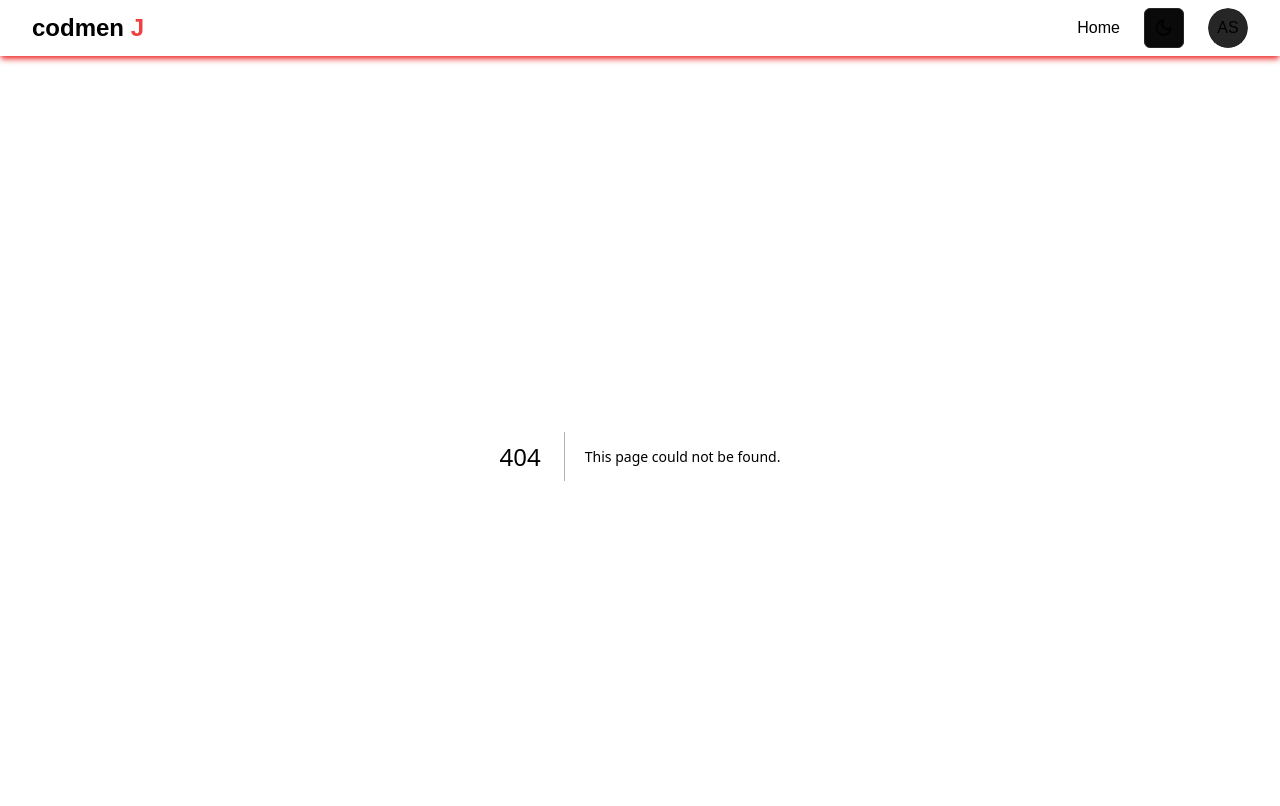
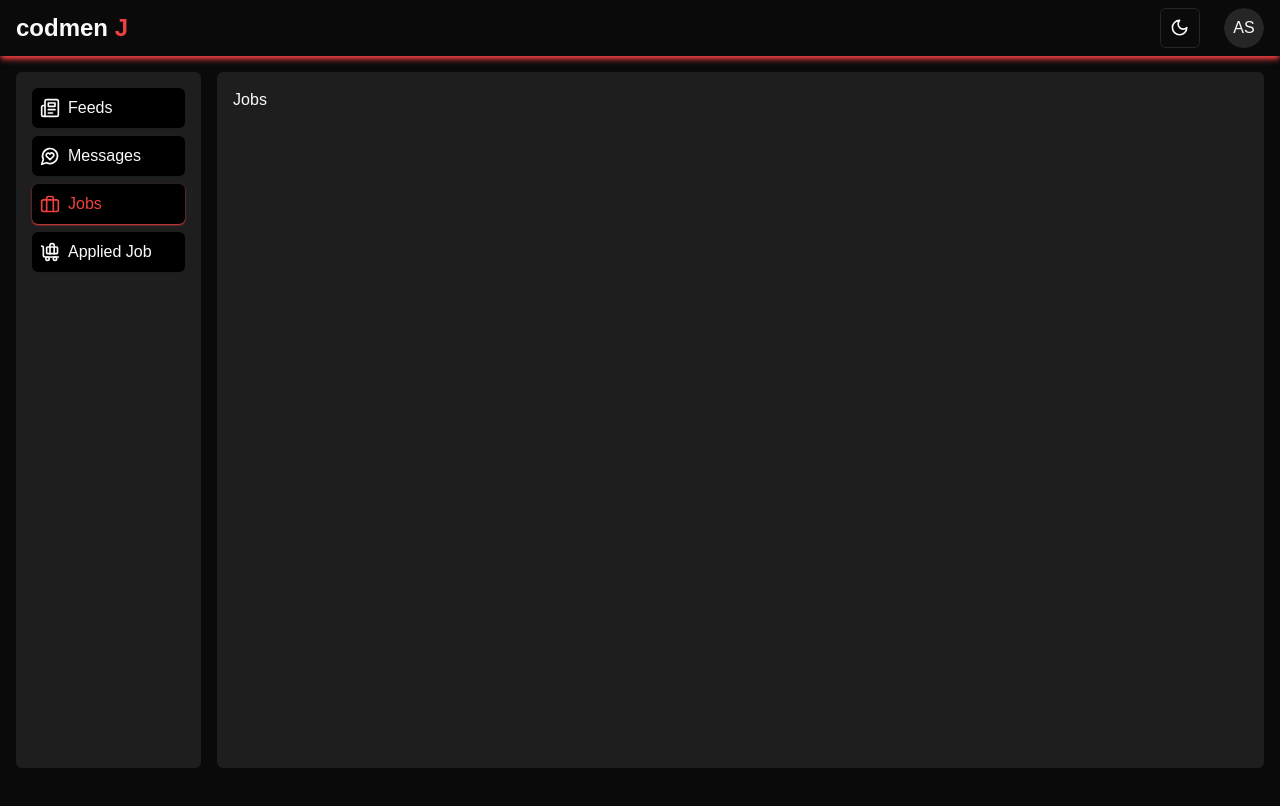
Before and after one commit to iamamitshrma/codmen-jobs, a Next.js app: page /jobs in a window 1280 px wide. Before the commit this address had no page. Shown: the top 806 px of the page. Built offline with nearby package versions, Linux system fonts and the light colour scheme; a web font is replaced by a local one.

Commit message:
layout design for aside ancd content

```diff
--- /dev/null
+++ b/app/applied-jobs/page.tsx
@@ -0,0 +1,7 @@
+export default function AppliedJobsPage() {
+    return (
+        <div>
+            AppliedJobs
+        </div>
+    )
+}
--- /dev/null
+++ b/app/jobs/page.tsx
@@ -0,0 +1,7 @@
+export default function JobsPage() {
+    return (
+        <div>
+            Jobs
+        </div>
+    )
+}
--- a/app/layout.tsx
+++ b/app/layout.tsx
@@ -4,6 +4,7 @@ import "./globals.css";
 import AuthProvider from "@/components/AuthProvider";
 import { ThemeProvider } from "@/components/ThemeProvider";
 import Navbar from "@/components/Navbar";
+import Sidebar from "@/components/Sidebar";
 
 const baloo = Baloo_Paaji_2({ subsets: ["latin"] });
 
@@ -27,8 +28,11 @@ export default function RootLayout({
             enableSystem
           >
             <Navbar />
-            <main className="app">
-              {children}
+            <main className="container flex flex-row gap-[1rem]">
+              <Sidebar />
+              <aside className="w-[85%] p-4 dark:bg-custom_card_bg h-max_height rounded-md dark:border-none border-[1px]">
+                {children}
+              </aside>
             </main>
           </ThemeProvider>
         </AuthProvider>
--- /dev/null
+++ b/app/messages/page.tsx
@@ -0,0 +1,7 @@
+export default function MessagesPage() {
+    return (
+        <div>
+            Messages
+        </div>
+    )
+}
--- a/app/page.tsx
+++ b/app/page.tsx
@@ -1,7 +1,8 @@
+
 export default function Home() {
   return (
-    <div className="container py-4">
-        <p>hello</p>
+    <div className="">
+       Home
     </div>
   );
 }
--- a/components/Navbar.tsx
+++ b/components/Navbar.tsx
@@ -16,30 +16,33 @@ import { usePathname } from "next/navigation";
 export default function Navbar() {
     const pathname = usePathname();
     return (
-        <nav className="container flex justify-between items-center py-2 shadow-md shadow-[#cfcfcf] dark:shadow-custom_orange dark:shadow-md">
+        <div className="shadow-md shadow-[#cfcfcf] dark:shadow-custom_orange dark:shadow-md py-2 mb-[1rem]">
+            <nav className="container flex justify-between items-center">
                 <div>
-                <Link className="font-bold text-2xl" href="/">codmen <span className="text-custom_orange">J</span></Link>
+                    <Link className="font-bold text-2xl line-clamp-3" href="/">codmen <span className="text-custom_orange">J</span></Link>
                 </div>
                 <ul className="flex items-center">
-                <li className={`me-6 ${pathname === "/" && "text-custom_orange"}`}><Link href="/">Home</Link></li>
                     <li className="me-6"><ThemeToggle /></li>
                     <li>
-                    <DropdownMenu >
+                        <DropdownMenu>
                             <DropdownMenuTrigger className="outline-none focus:hidden">
                                 <Avatar className="outline-none focus:hidden">
                                     <AvatarImage src="" />
                                     <AvatarFallback>AS</AvatarFallback>
                                 </Avatar>
                             </DropdownMenuTrigger>
-                        <DropdownMenuContent>
+                            <DropdownMenuContent className="bg-black">
                                 <DropdownMenuLabel>My Account</DropdownMenuLabel>
                                 <DropdownMenuSeparator />
                                 <DropdownMenuItem><Link className={`${pathname === "/profile" && "text-custom_orange"}`} href="/profile">Profile</Link></DropdownMenuItem>
                                 <DropdownMenuItem><Link className={`me-6 ${pathname === "/about" && "text-custom_orange"}`} href="/about">About</Link></DropdownMenuItem>
+                                <DropdownMenuSeparator />
+                                <DropdownMenuItem>Logout</DropdownMenuItem>
                             </DropdownMenuContent>
                         </DropdownMenu>
                     </li>
                 </ul>
             </nav>
+        </div>
     )
 }
--- /dev/null
+++ b/components/Sidebar.tsx
@@ -0,0 +1,19 @@
+'use client'
+import { BaggageClaim, Briefcase, MessageCircleHeart, Newspaper } from "lucide-react";
+import Link from "next/link"
+import { usePathname } from "next/navigation"
+
+const navList = [{ id: 1, title: "Feeds", link: "/", icon: <Newspaper className="me-2" size={20} /> }, { id: 2, title: "Messages", link: "/messages", icon: <MessageCircleHeart className="me-2" size={20} /> }, { id: 3, title: "Jobs", link: "/jobs", icon: <Briefcase className="me-2" size={20} /> }, , { id: 4, title: "Applied Job", link: "/applied-jobs", icon: <BaggageClaim className="me-2" size={20} /> }]
+
+export default function Sidebar() {
+    const pathname = usePathname();
+    return (
+        <nav className="w-[15%] flex flex-col p-4 dark:bg-custom_card_bg h-max_height rounded-md dark:border-none border-[1px]">
+            {
+                navList.map((item) => {
+                    return <Link className={`w-100 flex items-center p-2 mb-2 dark:bg-black rounded-md hover:scale-105 duration-300 hover:shadow-custom_orange shadow-sm ${pathname === item?.link && "shadow-custom_orange shadow-sm text-custom_orange"}`} href={item?.link!}>{item?.icon} {item?.title}</Link>
+                })
+            }
+        </nav>
+    )
+}
--- a/tailwind.config.ts
+++ b/tailwind.config.ts
@@ -12,14 +12,19 @@ const config = {
   theme: {
     container: {
       center: true,
-      padding: "2rem",
-      screens: {
-        "2xl": "1400px",
+      padding: {
+        DEFAULT: "1rem",
+        md: "1rem",
+        lg: "1rem"
       },
+      // screens: {
+      //   "2xl": "1400px",
+      // },
     },
     extend: {
       colors: {
         custom_orange: "#EF4040",
+        custom_card_bg: "#1e1e1e",
         border: "hsl(var(--border))",
         input: "hsl(var(--input))",
         ring: "hsl(var(--ring))",
@@ -73,6 +78,9 @@ const config = {
         "accordion-down": "accordion-down 0.2s ease-out",
         "accordion-up": "accordion-up 0.2s ease-out",
       },
+      height: {
+        max_height: "calc(94vh - 56px)"
+      }
     },
   },
   plugins: [require("tailwindcss-animate")],
```
Lines whose indentation alone changed are shown as unchanged.
